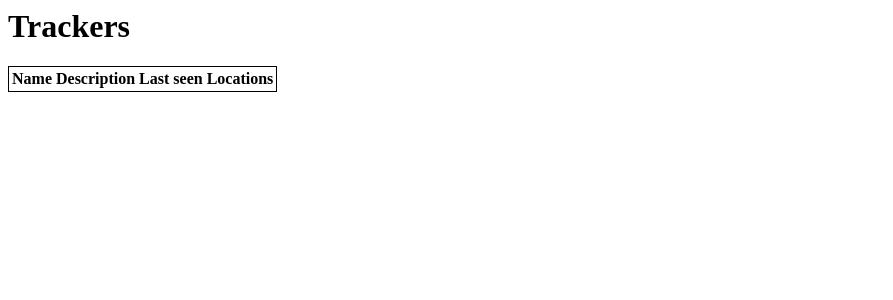
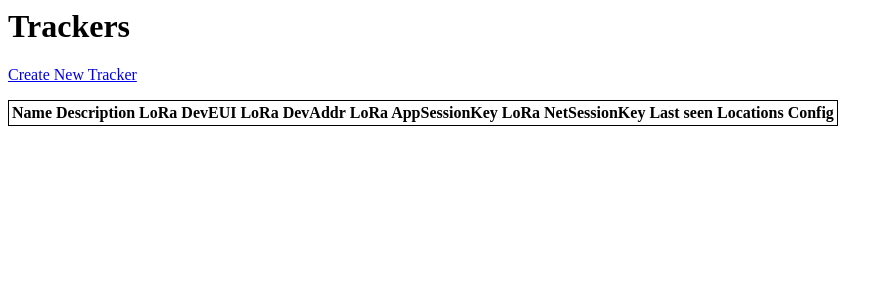
Before and after one commit to tykling/django-geo-tracker, a Django app: page /tracker/ in a window 1280 px wide. Shown: the top 300 px of the page, without its empty margins (0-893 px from the left). Run offline with Django 3.2, Linux system fonts and the light colour scheme; data that the repository does not hold is empty.

Commit message:
make it possible to download tracker config from the site

```diff
--- a/src/django_geo_tracker/urls.py
+++ b/src/django_geo_tracker/urls.py
@@ -1,11 +1,13 @@
 from django.contrib import admin
 from django.urls import path
-from tracker.views import TrackerDetailView, TrackerListView
+from tracker.views import TrackerDetailView, TrackerListView, TrackerCreateView, TrackerConfigView
 from location.views import LocationPostView
 
 urlpatterns = [
     path('admin/', admin.site.urls),
     path('tracker/', TrackerListView.as_view(), name="tracker_list"),
+    path('tracker/create/', TrackerCreateView.as_view(), name="tracker_create"),
     path('tracker/<uuid:tracker_uuid>/', TrackerDetailView.as_view(), name="tracker_detail"),
     path('tracker/<uuid:tracker_uuid>/post_location/', LocationPostView.as_view(), name="post_location"),
+    path('tracker/<uuid:tracker_uuid>/download_config/', TrackerConfigView.as_view(), name="tracker_config"),
 ]
--- a/src/tracker/templates/tracker_detail.html
+++ b/src/tracker/templates/tracker_detail.html
@@ -22,7 +22,8 @@
     <h2>Showing {{ locations|length }} of {{ total_locations }} locations from {{ not_before }} to {{ not_after }}.</h2>
     <h3>Time zone is {{ now|date:"T" }} ({{ TIME_ZONE }}).</h3>
     <p><input type="text" name="datetimefilter" size=30></p>
-    <span>Rolling Live Refresh (30 sec)</span>&nbsp;<input type="checkbox" id="autoRefreshCheckbox" value="true" checked="checked" />
+    <span>Rolling Live Refresh (30 sec)</span>&nbsp;<input type="checkbox" id="autoRefreshCheckbox" value="true" checked="checked" /><br>
+    <p><a href="{% url 'tracker_list' %}">Back to tracker list</a></p>
     <div id="map" class="map"></div>
     <script>
       // the token for kortforsyningen
--- a/src/tracker/templates/tracker_list.html
+++ b/src/tracker/templates/tracker_list.html
@@ -10,23 +10,34 @@
   </head>
   <body>
     <h1>Trackers</h1>
+    <p><a href="{% url 'tracker_create' %}">Create New Tracker</a></p>
     <p>
-    <table style="border: 1px solid #000">
+    <table style="border: 1px solid black">
       <thead>
-        <tr>
+        <tr style="border: 1px solid black">
           <th>Name</th>
           <th>Description</th>
+          <th>LoRa DevEUI</th>
+          <th>LoRa DevAddr</th>
+          <th>LoRa AppSessionKey</th>
+          <th>LoRa NetSessionKey</th>
           <th>Last seen</th>
           <th>Locations</th>
+          <th>Config</th>
         </tr>
       </thead>
       <tbody>
         {% for tracker in tracker_list %}
         <tr>
-            <td><a href="{% url 'tracker_detail' tracker_uuid=tracker.uuid %}">{{ tracker.name }}</a></td>
+          <td><a href="{% url 'tracker_detail' tracker_uuid=tracker.id %}">{{ tracker.name }}</a></td>
           <td>{{ tracker.description }}</td>
-          <td>{{ tracker.location_set.last.timestamp }}</td>
+          <td>{{ tracker.lora_device_eui }}</td>
+          <td>{{ tracker.lora_device_addr }}</td>
+          <td>{{ tracker.lora_app_session_key.hex }}</td>
+          <td>{{ tracker.lora_network_session_key.hex }}</td>
+          <td>{{ tracker.location_set.last.timestamp|default:"N/A" }}</td>
           <td>{{ tracker.location_set.count }}</td>
+          <td><a href="{% url 'tracker_config' tracker_uuid=tracker.id %}">config.py</a></td>
         </tr>
         {% endfor %}
       </tbody>
--- a/src/tracker/views.py
+++ b/src/tracker/views.py
@@ -10,6 +10,8 @@ from django.urls import reverse
 from django.shortcuts import redirect
 from datetime import timedelta
 from django.conf import settings
+from django.template.loader import render_to_string
+from django.http import HttpResponse
 
 
 class TrackerListView(ListView):
@@ -25,10 +27,9 @@ class TrackerDetailView(DetailView):
 
     def get(self, request, *args, **kwargs):
         if not self.request.GET.get('not_before') and not self.request.GET.get('not_after'):
-            # default to last 24 hours if no filter was specified
             not_before = (timezone.localtime(timezone.now()) - timedelta(minutes=2)).strftime("%Y-%m-%d %H:%M")
             not_after = timezone.localtime(timezone.now()).strftime("%Y-%m-%d %H:%M")
-            return(redirect(reverse("tracker_detail", kwargs={"tracker_uuid": self.get_object().uuid}) + f"?not_before={not_before}&not_after={not_after}"))
+            return(redirect(reverse("tracker_detail", kwargs={"tracker_uuid": self.get_object().id}) + f"?not_before={not_before}&not_after={not_after}"))
         return super().get(request, *args, **kwargs)
 
     def get_context_data(self, **kwargs):
@@ -46,3 +47,28 @@ class TrackerDetailView(DetailView):
         context["geojson"] = GeoJSONSerializer().serialize(locations, use_natural_keys=True, with_modelname=False, geometry_field="location", precision=10)
         context["kftoken"] = settings.KORTFORSYNINGEN_TOKEN
         return context
+
+
+class TrackerCreateView(CreateView):
+    model = Tracker
+    template_name = "tracker_create.html"
+    fields = ["name", "description"]
+
+
+class TrackerConfigView(DetailView):
+    model = Tracker
+    pk_url_kwarg = "tracker_uuid"
+
+    def get(self, request, *args, **kwargs):
+        context = {
+            "name": self.get_object().name,
+            "description": self.get_object().description,
+            "lora_device_address": self.get_object().lora_device_addr_bytearray(),
+            "lora_network_session_key": self.get_object().lora_network_session_key_bytearray(),
+            "lora_app_session_key": self.get_object().lora_app_session_key_bytearray(),
+            "sleep_seconds": settings.TRACKER_SLEEP_SECONDS,
+        }
+        rendered = render_to_string('tracker_config.py', context)
+        response = HttpResponse(rendered, content_type="text/x-python")
+        response['Content-Disposition'] = "attachment; filename=config.py"
+        return response
```
Also changed, not shown: src/tracker/models.py (+27 -2 lines), src/tracker/templates/tracker_config.py (added, +11 -0 lines), src/tracker/templates/tracker_create.html (added, +15 -0 lines), src/tracker/migrations/0003_auto_20210614_1806.py (added), 1 other file.
